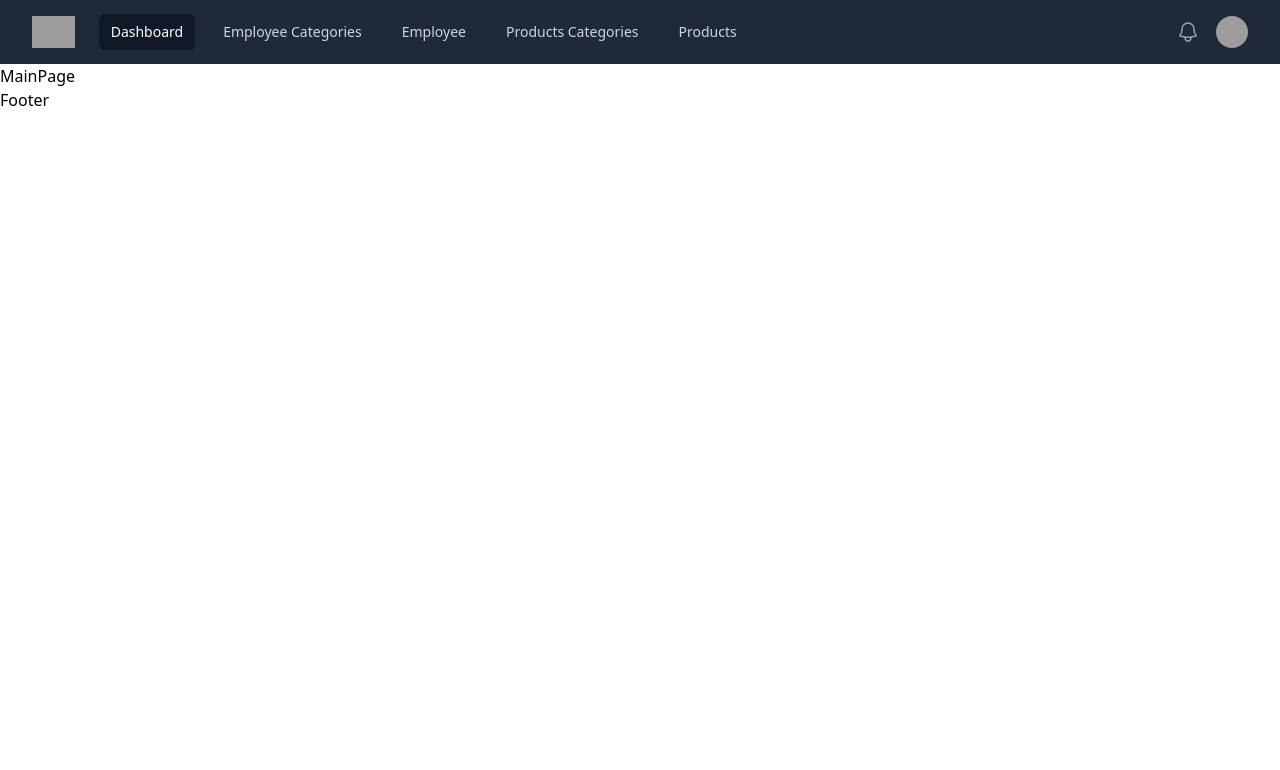
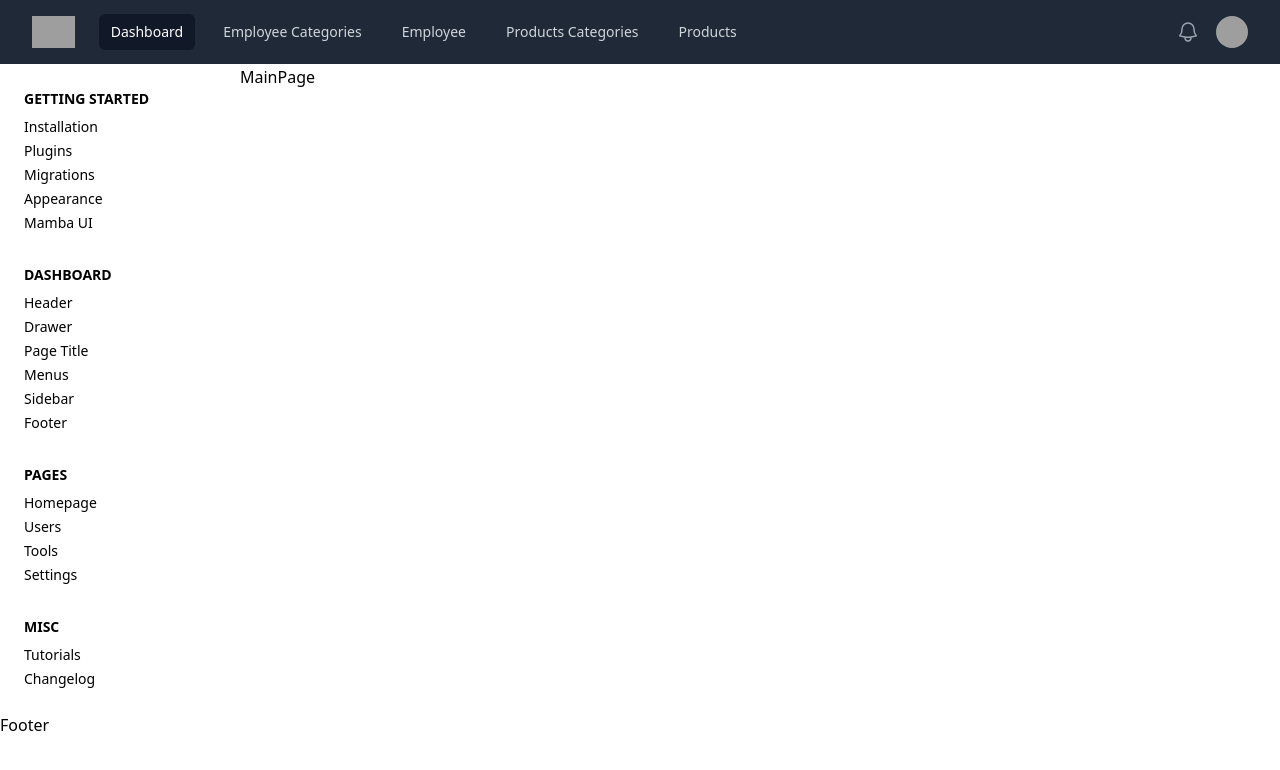
Before and after one commit to T2-Code-Geeks/MERAKI_Academy_Project_5, a React (Create React App) app in the folder frontend/: page /admin in a window 1280 px wide. Shown: the top 770 px of the page. Built offline with nearby package versions, Linux system fonts and the light colour scheme; grey boxes are pictures that could not be loaded.

Commit message:
side bar css

```diff
--- a/frontend/src/components/Admin/SideBarAdmin/SideBar.jsx
+++ b/frontend/src/components/Admin/SideBarAdmin/SideBar.jsx
@@ -2,7 +2,47 @@ import React from 'react'
 
 const SideBar = () => {
   return (
-    <div>SideBar</div>
+    <aside className="w-full p-6 sm:w-60 dark:bg-gray-800 dark:text-gray-100">
+	<nav className="space-y-8 text-sm">
+		<div className="space-y-2">
+			<h2 className="text-sm font-semibold tracki uppercase dark:text-gray-400">Getting Started</h2>
+			<div className="flex flex-col space-y-1">
+				<a rel="noopener noreferrer" href="#">Installation</a>
+				<a rel="noopener noreferrer" href="#">Plugins</a>
+				<a rel="noopener noreferrer" href="#">Migrations</a>
+				<a rel="noopener noreferrer" href="#">Appearance</a>
+				<a rel="noopener noreferrer" href="#">Mamba UI</a>
+			</div>
+		</div>
+		<div className="space-y-2">
+			<h2 className="text-sm font-semibold tracki uppercase dark:text-gray-400">Dashboard</h2>
+			<div className="flex flex-col space-y-1">
+				<a rel="noopener noreferrer" href="#">Header</a>
+				<a rel="noopener noreferrer" href="#">Drawer</a>
+				<a rel="noopener noreferrer" href="#">Page Title</a>
+				<a rel="noopener noreferrer" href="#">Menus</a>
+				<a rel="noopener noreferrer" href="#">Sidebar</a>
+				<a rel="noopener noreferrer" href="#">Footer</a>
+			</div>
+		</div>
+		<div className="space-y-2">
+			<h2 className="text-sm font-semibold tracki uppercase dark:text-gray-400">Pages</h2>
+			<div className="flex flex-col space-y-1">
+				<a rel="noopener noreferrer" href="#">Homepage</a>
+				<a rel="noopener noreferrer" href="#">Users</a>
+				<a rel="noopener noreferrer" href="#">Tools</a>
+				<a rel="noopener noreferrer" href="#">Settings</a>
+			</div>
+		</div>
+		<div className="space-y-2">
+			<h2 className="text-sm font-semibold tracki uppercase dark:text-gray-400">Misc</h2>
+			<div className="flex flex-col space-y-1">
+				<a rel="noopener noreferrer" href="#">Tutorials</a>
+				<a rel="noopener noreferrer" href="#">Changelog</a>
+			</div>
+		</div>
+	</nav>
+</aside>
   )
 }
 
--- /dev/null
+++ b/frontend/src/layouts/Admin/AdminLayOut.css
@@ -0,0 +1,12 @@
+#main{
+    display:flex;
+    padding-top:0.5px;
+}
+
+#sidebar{
+    flex:1
+}
+
+#outlet{
+    flex:7
+}
--- a/frontend/src/layouts/Admin/AdminLayOut.jsx
+++ b/frontend/src/layouts/Admin/AdminLayOut.jsx
@@ -2,15 +2,17 @@ import React from "react";
 import { Outlet } from "react-router";
 import NavBar from "../../components/Admin/NavBarAdmin/NavBar";
 import Footer from "../../components/Admin/FooterAdmin/Footer";
-
+import SideBar from "../../components/Admin/SideBarAdmin/SideBar";
+import "./AdminLayOut.css"
 const AdminLayOut = () => {
     return (
         <div>
             <header>
                 <NavBar />
             </header>
-            <main>
-                <Outlet />
+            <main id="main">
+                <SideBar id="sidebar"/>
+                <Outlet  id="outlet"/>
             </main>
             <Footer />
         </div>
```
